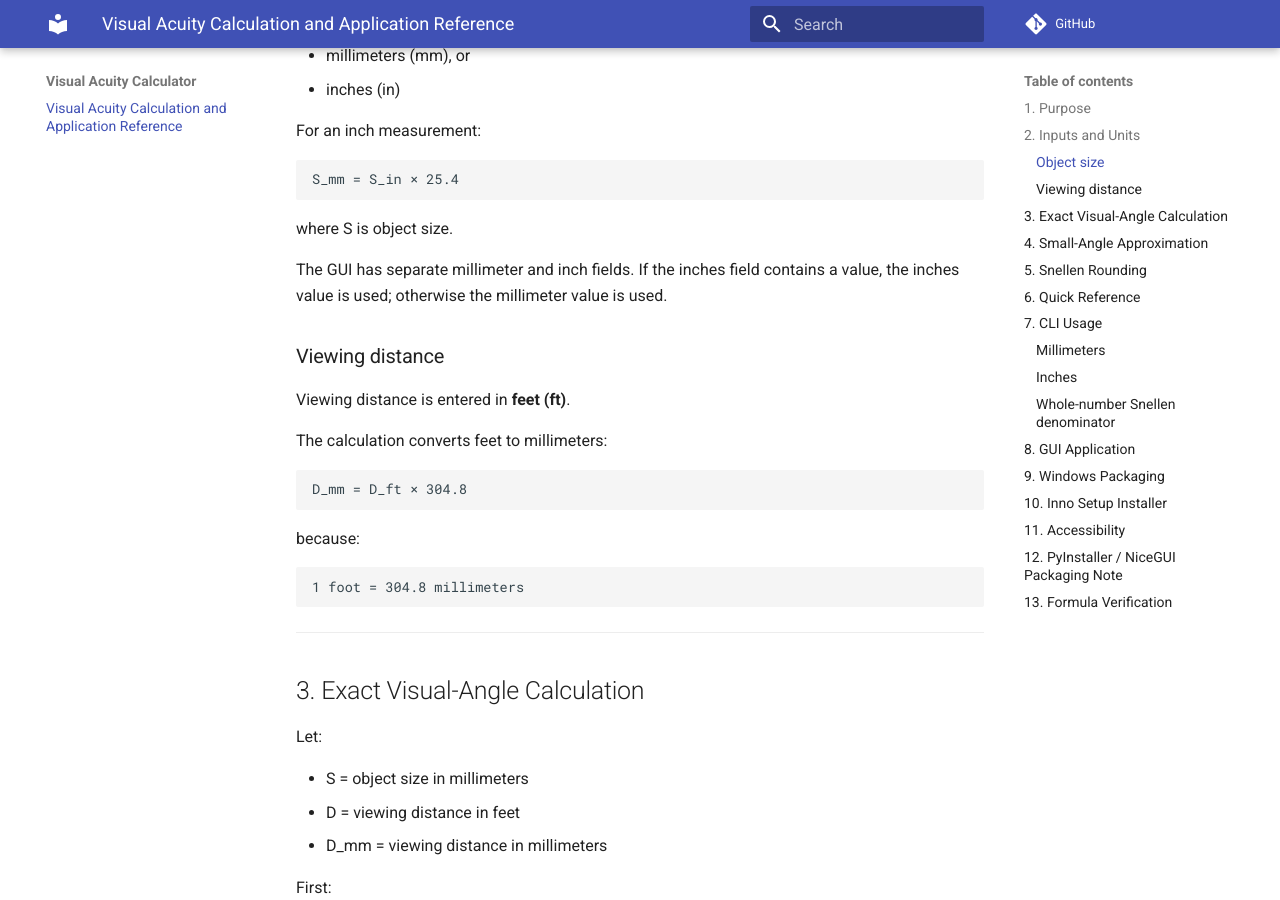
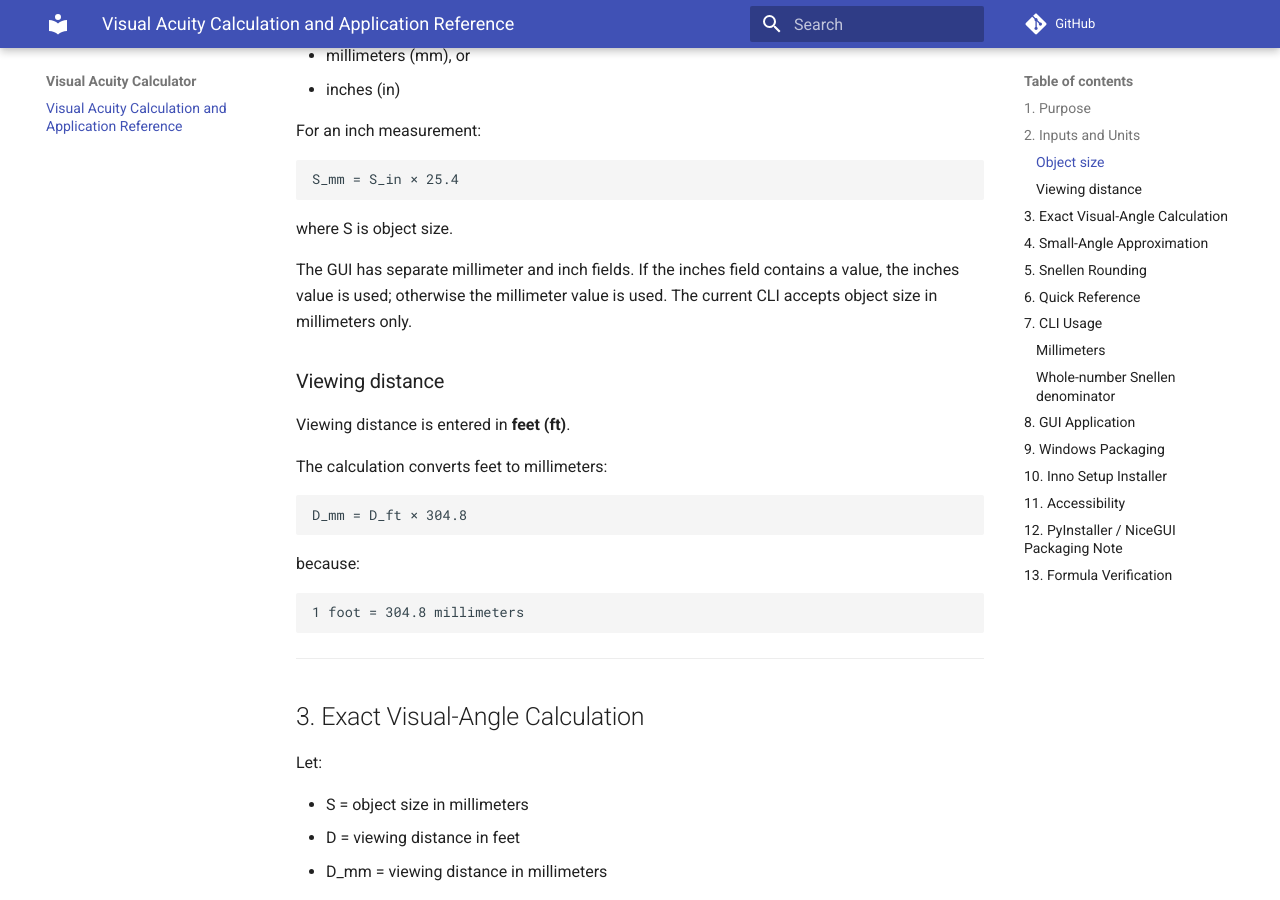
Before and after one commit to mrhunsaker/EnvironmentalObjectVisualAcuity, an MkDocs documentation site: the page built from docs/index.md, in a window 1280 px wide and 900 px high, scrolled down 767 px. Built offline with MkDocs 1.6.1 and Material for MkDocs 9.7.7, drawn with Linux system fonts in a browser that asks for light colours; comment, search, counter and statistics services are not loaded; some of the changed text lies outside the part shown.

Commit message:
Correct CLI documentation and distinguish GUI inch input

````diff
--- a/docs/index.md
+++ b/docs/index.md
@@ -35,7 +35,7 @@
 
 where S is object size.
 
-The GUI has separate millimeter and inch fields. If the inches field contains a value, the inches value is used; otherwise the millimeter value is used.
+The GUI has separate millimeter and inch fields. If the inches field contains a value, the inches value is used; otherwise the millimeter value is used. The current CLI accepts object size in millimeters only.
 
 ### Viewing distance
 
@@ -189,12 +189,6 @@
 python visual_acuity_cli_tool.py --size 18 --distance 10
 ```
 
-### Inches
-
-```bash
-python visual_acuity_cli_tool.py --size 0.71 --inches --distance 10
-```
-
 ### Whole-number Snellen denominator
 
 ```bash
@@ -203,10 +197,11 @@
 
 Available options:
 
-- `-s`, `--size`: Object size. Millimeters by default.
-- `-i`, `--inches`: Interpret the size as inches.
+- `-s`, `--size`: Object size in millimeters.
 - `-d`, `--distance`: Viewing distance in feet.
 - `-r`, `--round`: Round the Snellen denominator to the nearest integer.
+
+The GUI, unlike the current CLI, also accepts object size in inches.
 
 ---
 
````
